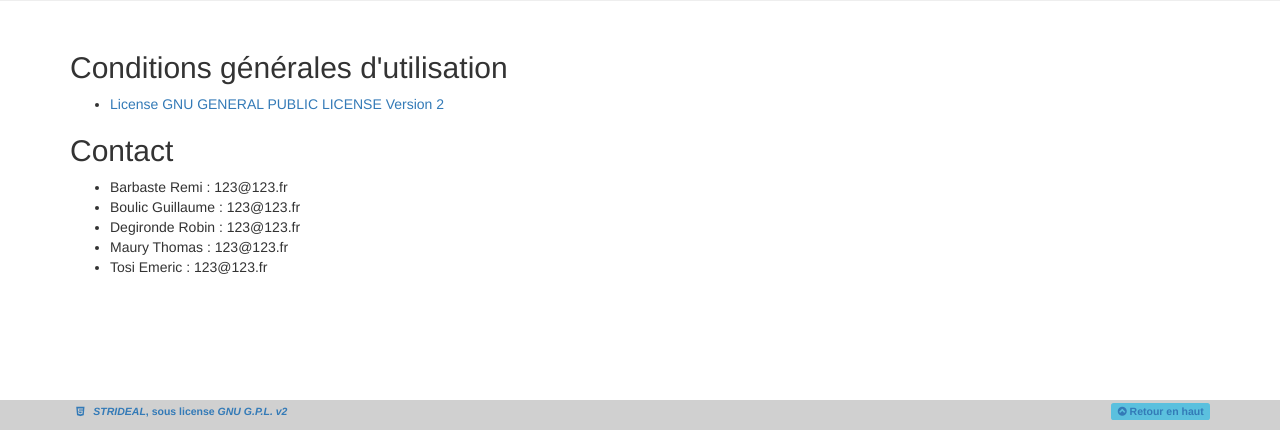
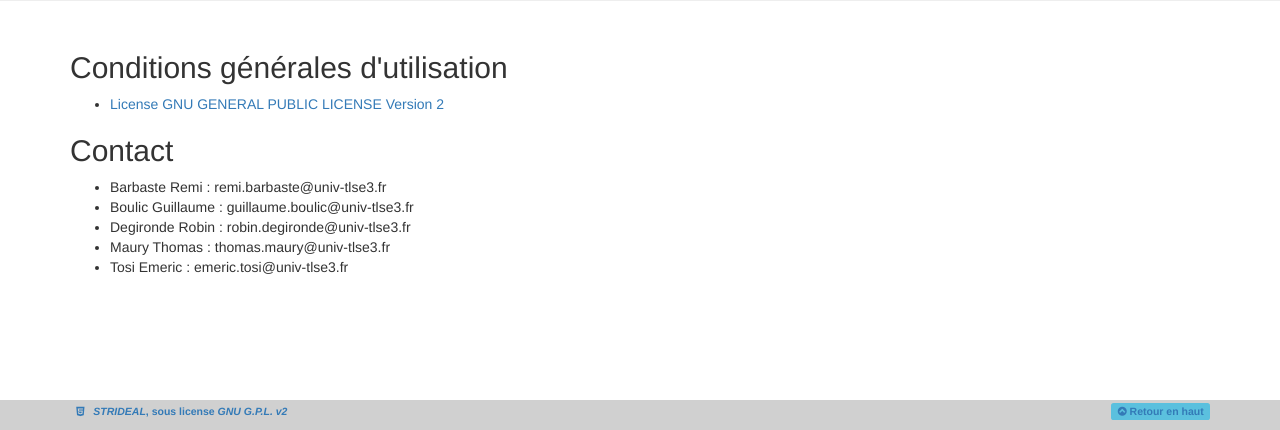
Before and after one commit to emeric254/Web-STRI-S2-Encheres, a PHP site: template PHP/vue/apropos.php in a window 1280 px wide. Shown: the part 370-800 px from the top of the page. Run offline with PHP 8.4, Linux system fonts and the light colour scheme; the template is opened without the code that fills it, so the values that code supplies are empty; some libraries are stand-ins or nearby versions.

Commit message:
maj apropos

```diff
--- a/PHP/vue/apropos.php
+++ b/PHP/vue/apropos.php
@@ -30,19 +30,19 @@
             </h2>
             <ul>
                 <li>
-					Barbaste Remi : 123@123.fr
+                    Barbaste Remi : remi.barbaste@univ-tlse3.fr
                 </li>
                 <li>
-					Boulic Guillaume : 123@123.fr
+                    Boulic Guillaume : guillaume.boulic@univ-tlse3.fr
                 </li>
                 <li>
-					Degironde Robin : 123@123.fr
+                    Degironde Robin : robin.degironde@univ-tlse3.fr
                 </li>
                 <li>
-					Maury Thomas : 123@123.fr
+                    Maury Thomas : thomas.maury@univ-tlse3.fr
                 </li>
                 <li>
-					Tosi Emeric : 123@123.fr
+                    Tosi Emeric : emeric.tosi@univ-tlse3.fr
                 </li>
             </ul>
             <p>
```
Lines whose indentation alone changed are shown as unchanged.
